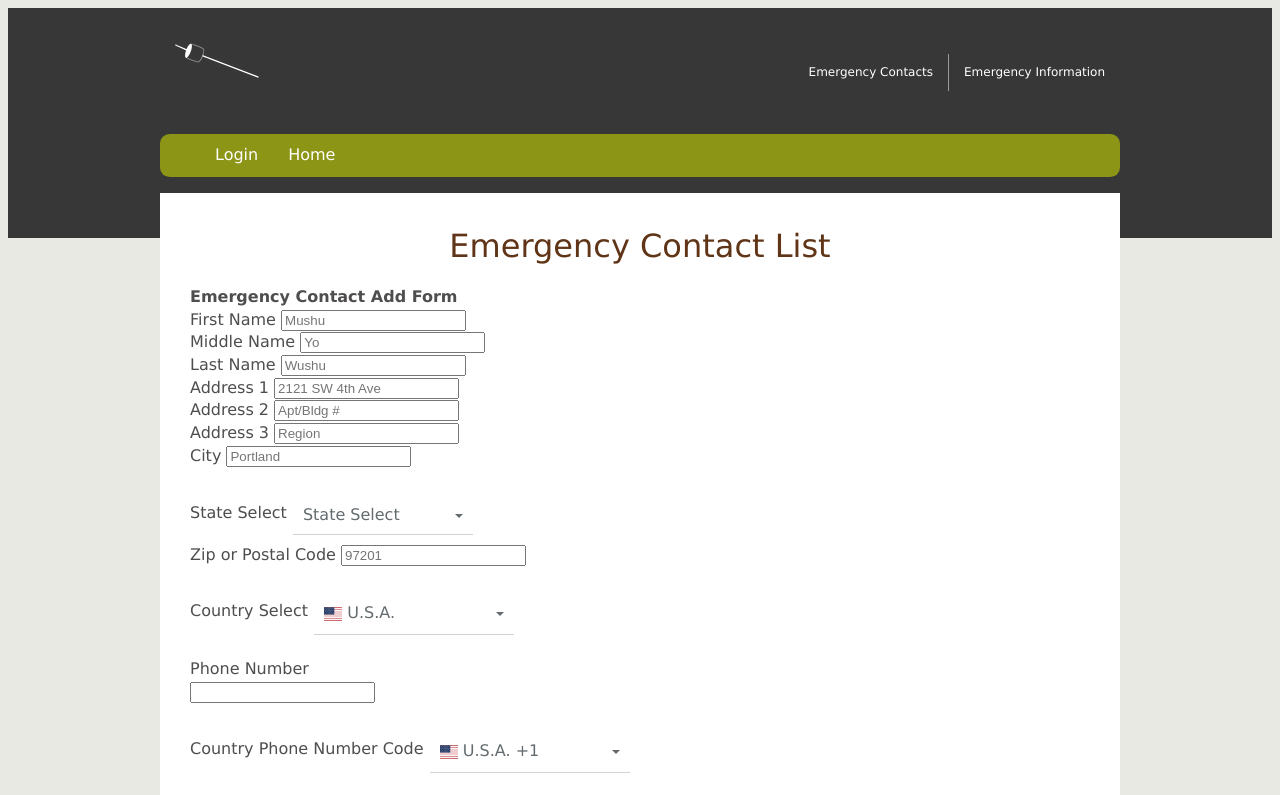
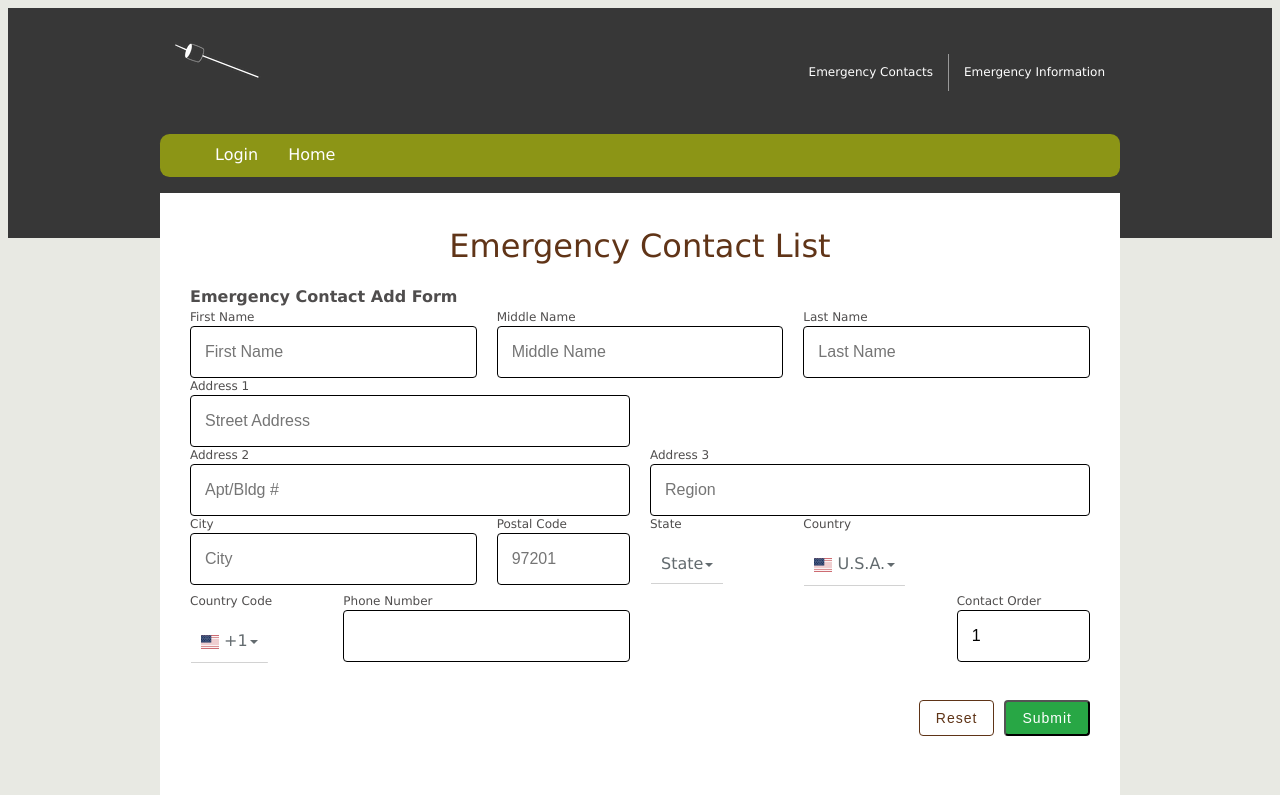
Before and after one commit to psu-oit-capstone/emp-front-end, a Vue app: page /emergency-contacts in a window 1280 px wide. Shown: the top 795 px of the page. Built offline with nearby package versions, Linux system fonts and the light colour scheme.

Commit message:
Add Material Design to Emergency Contact list
*Mobile useable
*Table useable
*Desktop useable

```diff
--- a/src/components/Dropdown.vue
+++ b/src/components/Dropdown.vue
@@ -74,7 +74,7 @@
 <style scoped>
 
 .btn-group {
-  min-width: 160px;
+  //min-width: 160px;
   height: 40px;
   position: relative;
   margin: 10px 1px;
@@ -87,7 +87,7 @@
 
 .dropdown-toggle {
   color: #636b6f;
-  min-width: 180px;
+  //min-width: 180px;
   padding: 10px;
   text-transform: none;
   font-weight: 300;
@@ -114,7 +114,7 @@
   left: 0;
   z-index: 1000;
   float: left;
-  min-width: 160px;
+  //min-width: 160px;
   padding: 5px 0;
   margin: 2px 0 0;
   list-style: none;
@@ -144,7 +144,7 @@
 
 .dropdown-menu > li {
   overflow: hidden;
-  width: 100%;
+  //width: 100%;
   position: relative;
   margin: 0;
 }
@@ -170,7 +170,7 @@ li {
 
 ul {
     height:200px;
-    width:18%;
+    //width:18%;
     overflow:hidden;
     overflow-y:scroll;
 }
--- a/src/components/DropdownNoImg.vue
+++ b/src/components/DropdownNoImg.vue
@@ -70,7 +70,7 @@
 <style scoped>
 
 .btn-group {
-  min-width: 160px;
+  //min-width: 160px;
   height: 40px;
   position: relative;
   margin: 10px 1px;
@@ -83,7 +83,7 @@
 
 .dropdown-toggle {
   color: #636b6f;
-  min-width: 160px;
+  //min-width: 160px;
   padding: 10px;
   text-transform: none;
   font-weight: 300;
@@ -110,7 +110,7 @@
   left: 0;
   z-index: 1000;
   float: left;
-  min-width: 180px;
+  //min-width: 180px;
   padding: 5px 0;
   margin: 2px 0 0;
   list-style: none;
@@ -140,7 +140,7 @@
 
 .dropdown-menu > li {
   overflow: hidden;
-  width: 100%;
+  //width: 100%;
   position: relative;
   margin: 0;
 }
@@ -166,7 +166,7 @@ li {
 
 ul {
     height:200px;
-    width:18%;
+    //width:18%;
     overflow:hidden;
     overflow-y:scroll;
 }
--- a/src/components/EmergContactForm.vue
+++ b/src/components/EmergContactForm.vue
@@ -1,53 +1,75 @@
 <template>
     <div class="contact-form">
-        <div>
-            <label for="fnamebox">First Name
-                <input type="text" placeholder="Mushu" v-model="fnamebox" v-bind:id="fnamebox"/></label><br>
-            <label for="mnamebox">Middle Name
-                <input type="text" placeholder="Yo" v-model="mnamebox" v-bind:id="mnamebox"/></label><br>
-            <label for="lnamebox">Last Name
-                <input type="text" placeholder="Wushu" v-model="lnamebox" v-bind:id="lnamebox"/></label><br>
-            <label for="address1box">Address 1
-                <input type="text" placeholder="2121 SW 4th Ave" v-model="address1box" v-bind:id="address1box"/></label><br>
-            <label for="address2box">Address 2
-                <input type="text" placeholder="Apt/Bldg #" v-model="address2box" v-bind:id="address2box"/></label><br>
-            <label for="address3box">Address 3
-                <input type="text" placeholder="Region" v-model="address3box" v-bind:id="address3box"/></label><br>
-            <label for="citybox">City
-                <input type="text" placeholder="Portland" v-model="citybox" v-bind:id="citybox"/></label><br>
-            <p class="state_label">State Select
+        <div id="form-body">
+            <div class="text-box fnamebox">
+                <label for="fnamebox">First Name</label>
+                    <input type="text" placeholder="First Name" v-model="fnamebox" v-bind:id="fnamebox"/>
+            </div>
+            <div class="text-box mnamebox">
+                <label for="mnamebox">Middle Name</label>
+                    <input type="text" placeholder="Middle Name" v-model="mnamebox" v-bind:id="mnamebox"/>
+            </div>
+            <div class="text-box lnamebox">
+                <label for="lnamebox">Last Name</label>
+                    <input type="text" placeholder="Last Name" v-model="lnamebox" v-bind:id="lnamebox"/>
+            </div>
+            <div class="text-box address1box">
+                <label for="address1box">Address 1</label>
+                    <input type="text" placeholder="Street Address" v-model="address1box" v-bind:id="address1box"/>
+            </div>
+            <div class="text-box address2box">
+                <label for="address2box">Address 2</label>
+                    <input type="text" placeholder="Apt/Bldg #" v-model="address2box" v-bind:id="address2box"/>
+            </div>
+            <div class="text-box citybox">
+                <label for="citybox">City</label>
+                    <input type="text" placeholder="City" v-model="citybox" v-bind:id="citybox"/>
+            </div>
+            <div class="text-box zipbox">
+                <label for="zipbox">Postal Code</label>
+                    <input type="text" placeholder="97201" v-model="zipbox" v-bind:id="zipbox"/>
+            </div>
+            <div class="select state-box">
+                <label>State</label>
                     <DropdownNoImg :options="stateArray"
                                    :selected="selectedState"
                                    v-on:updateOption="currState"
                                    :placeholder="'Select a state'">
-                </DropdownNoImg><br>
-                <label for="zipbox">Zip or Postal Code
-                    <input type="text" placeholder="97201" v-model="zipbox" v-bind:id="zipbox"/></label><br>
-            <p class="country_label">Country Select
+                    </DropdownNoImg>
+            </div>
+            <div class="text-box address3box">
+                <label for="address3box">Address 3</label>
+                    <input type="text" placeholder="Region" v-model="address3box" v-bind:id="address3box"/>
+            </div>
+            <div class="select country-box">
+                <label>Country</label>
                     <Dropdown :options="countryArray"
                               :selected="selectedCountry"
                               v-on:updateOption="currCountry"
                               :placeholder="'Select a country'">
                     </Dropdown>
-            <p class="label">Phone Number
-                <PhoneNumberInput id="phone-input" @change="handleChange"/></p>
-            <p class="country_code_label">Country Phone Number Code
+            </div>
+            <div class="select country-code">
+                <label>Country Code</label>
                     <Dropdown :options="countryCodeArray"
                               :selected="selectedCountryCode"
                               v-on:updateOption="currCountryCode"
                               :placeholder="'Select a country'">
-                </Dropdown></p>
-            <label for="orderbox">Contact Order
-                <input type="number" placeholder="" v-model.number="orderbox" v-bind:id="orderbox" min="1"/></label><br>
-
-            <label for="regbox">
-                <input type="checkbox" name="register-checkbox" v-model="regbox" v-bind:id="regbox"/>
-                Remove Contact.</label>
+                    </Dropdown>
             </div>
-
-        <!-- Buttons are here -->
-        <button type="button" v-on:click="resetContact()">Reset</button>
-        <button type="button" v-on:click="submit()">Submit</button><br><br>
+            <div class="text-box phone-input">
+                <label>Phone Number</label>
+                    <PhoneNumberInput id="phone-input" @change="handleChange"/>
+            </div>
+            <div class="text-box orderbox">
+                <label for="orderbox">Contact Order</label>
+                    <input type="number" placeholder="" v-model.number="orderbox" v-bind:id="orderbox" min="1"/>
+            </div>
+        </div>
+        <div class="button-holder">
+            <button type="button" id="submit" v-on:click="submit()">Submit</button>
+            <button type="button" id="reset" v-on:click="resetContact()">Reset</button>
+        </div>
     </div>
 </template>
 
@@ -172,13 +194,13 @@
 
             //Dropdown data and so forth
             countryCodeArray: [
-                {name: "U.S.A. +1", country: "USA", code: "1", svgimg: "us.svg",}, {name: "Japan +81", country: "Japan",  code: "81", svgimg: "jp.svg"},
-                {name: "U.K. +44", country: "UK",  code: "44", svgimg: "gb.svg"}, {name: "Germany +49", country: "Germany",  code: "49", svgimg: "de.svg"},
-                {name: "France +33", country: "France",  code: "7", svgimg: "fr.svg"},{name: "Russia +7", country: "Russia",  code: "7", svgimg: "ru.svg"},
-                {name: "China +86", country: "China",  code: "86", svgimg: "cn.svg"}, {name: "South Korea +82", country: "South Korea",  code: "86", svgimg: "kr.svg"},
+                {name: "+1", country: "USA", code: "1", svgimg: "us.svg",}, {name: "Japan +81", country: "Japan",  code: "81", svgimg: "jp.svg"},
+                {name: "+44", country: "UK",  code: "44", svgimg: "gb.svg"}, {name: "Germany +49", country: "Germany",  code: "49", svgimg: "de.svg"},
+                {name: "+33", country: "France",  code: "7", svgimg: "fr.svg"},{name: "Russia +7", country: "Russia",  code: "7", svgimg: "ru.svg"},
+                {name: "+86", country: "China",  code: "86", svgimg: "cn.svg"}, {name: "South Korea +82", country: "South Korea",  code: "86", svgimg: "kr.svg"},
             ],
             selectedCountryCode: {
-                name: "U.S.A. +1", code: "1", svgimg: "us.svg",
+                name: "+1", code: "1", svgimg: "us.svg",
             },
             countryArray: [
                 {name: "U.S.A.", country: "USA", code: "1", svgimg: "us.svg",}, {name: "Japan", country: "Japan",  code: "81", svgimg: "jp.svg"},
@@ -205,7 +227,7 @@
                 {name: "Wisconsin"}, {name: "Wyoming"},
             ],
             selectedState: {
-                name: 'State Select'
+                name: 'State'
             }
         }},
         //This initializes the above declarations
@@ -217,4 +239,235 @@
 
 <style scoped>
 
+.text-box label{
+    display:block;
+    font-size:12px;
+}
+
+.text-box input{
+    border:1px solid black;
+    border-radius:4px;
+    padding:16px 8px 16px 14px;
+    font-size: 16px;
+    width: 100%;
+    box-sizing : border-box;
+}
+
+.text-box{
+    padding:0px 0px 0px 0px;
+    margin:0px 0px 0px 0px;
+}
+
+.select label{
+    display:block;
+    font-size:12px;
+}
+
+.select{
+    padding:0px 0px 0px 0px;
+    margin:0px 0px 0px 0px;
+}
+
+.button-holder{
+    margin-top:30px;
+    height:15px;
+}
+
+#submit{
+    font-size:14px;
+    font-weight: 500;
+    letter-spacing:1px;
+    color:#ffffff;
+    height:36px;
+    background-color:#28a745;
+    padding-right:16px;
+    padding-left:16px;
+    border-radius:4px;
+    box-sizing:border-box;
+    margin-left:10px;
+    float:right;
+}
+
+#reset{
+    font-size:14px;
+    font-weight: 500;
+    letter-spacing:1px;
+    color:#5f3417;
+    height:36px;
+    background-color:transparent;
+    padding-right:16px;
+    padding-left:16px;
+    border:1px solid #5f3417;
+    border-radius:4px;
+    float:right;
+    box-sizing:border-box;
+}
+
+/* Large tablets and desktops */
+@media (min-width: 735px) {
+    #form-body{
+        display:grid;
+        grid-template-columns: 1fr 1fr 1fr 1fr 1fr 1fr;
+        grid-template-rows: 1fr 1fr 1fr;
+        column-gap: 20px;
+    }
+
+    .fnamebox{
+        grid-column:span 2;
+    }
+
+    .mnamebox{
+        grid-column:span 2;
+    }
+
+    .lnamebox{
+        grid-column:span 2;
+    }
+
+    .address1box{
+        grid-column:span 3;
+        grid-row:2;
+    }
+
+    .address2box{
+        grid-column:span 3;
+        grid-row:3;
+    }
+
+    .address3box{
+        grid-column:span 3;
+        grid-row:3;
+    }
+
+    .citybox{
+        grid-column:span 2;
+        grid-row:4;
+    }
+
+    .state-box{
+        grid-row:4;
+    }
+
+    .zipbox{
+        grid-row:4
+    }
+
+    .country-box{
+        grid-column:span 2;
+        grid-row:4;
+    }
+
+    .country-code{
+        grid-row:5;
+    }
+
+    .phone-input{
+        grid-column:span 2;
+        grid-row:5;
+    }
+
+    .orderbox{
+        grid-column:6;
+        grid-row:5;
+    }
+}
+
+/* Portrait phones and up */
+@media (min-width: 451px) and (max-width: 734px) {
+
+    #form-body{
+        display:grid;
+        grid-template-columns: 1fr 1fr 1fr 1fr;
+        grid-template-rows: 1fr 1fr 1fr 1fr 1fr;
+        column-gap: 20px;
+    }
+
+    .fnamebox{
+        grid-column:span 2;
+        grid-row: 1;
+    }
+
+    .mnamebox{
+        grid-column:span 2;
+        grid-row: 1;
+    }
+
+    .lnamebox{
+        grid-column:span 2;
+        grid-row: 2;
+    }
+
+    .address1box{
+        grid-column:span 4;
+        grid-row: 3;
+    }
+
+    .address2box{
+        grid-column:span 2;
+        grid-row: 4;
+    }
+
+    .citybox{
+        grid-column:span 2;
+        grid-row: 5;
+    }
+
+    .zipbox{
+        grid-row: 5;
+    }
+
+    .address3box{
+        grid-column:span 2;
+        grid-row: 4;
+    }
+
+    .state-box{
+        grid-row:5;
+    }
+
+    .country-box{
+        grid-row:6;
+    }
+
+    .country-code{
+        grid-row:7;
+    }
+
+    .phone-input{
+        grid-column:span 2;
+        grid-row:7;
+    }
+
+    .orderbox{
+        grid-row:7;
+    }
+}
+
+/* Portrait phones and down */
+@media (max-width: 450px) {
+
+    #form-body{
+        display:grid;
+        grid-template-columns: 1fr 1fr;
+        column-gap: 20px;
+    }
+
+    .fnamebox{
+        grid-column:span 2;
+    }
+
+    .mnamebox{
+        grid-column:span 2;
+    }
+
+    .lnamebox{
+        grid-column:span 2;
+    }
+
+    .address1box{
+        grid-column:span 2;
+    }
+
+
+}
 </style>
--- a/src/components/PhoneNumberInput.vue
+++ b/src/components/PhoneNumberInput.vue
@@ -63,4 +63,14 @@ export default {
   background: rgba(255,0,0,0.1);
   color:rgba(255,50,50,1);
 }
+
+
+input{
+    border:1px solid black;
+    border-radius:4px;
+    padding:16px 8px 16px 14px;
+    font-size: 16px;
+    width: 100%;
+    box-sizing : border-box;
+}
 </style>
```
Lines whose indentation alone changed are shown as unchanged.
